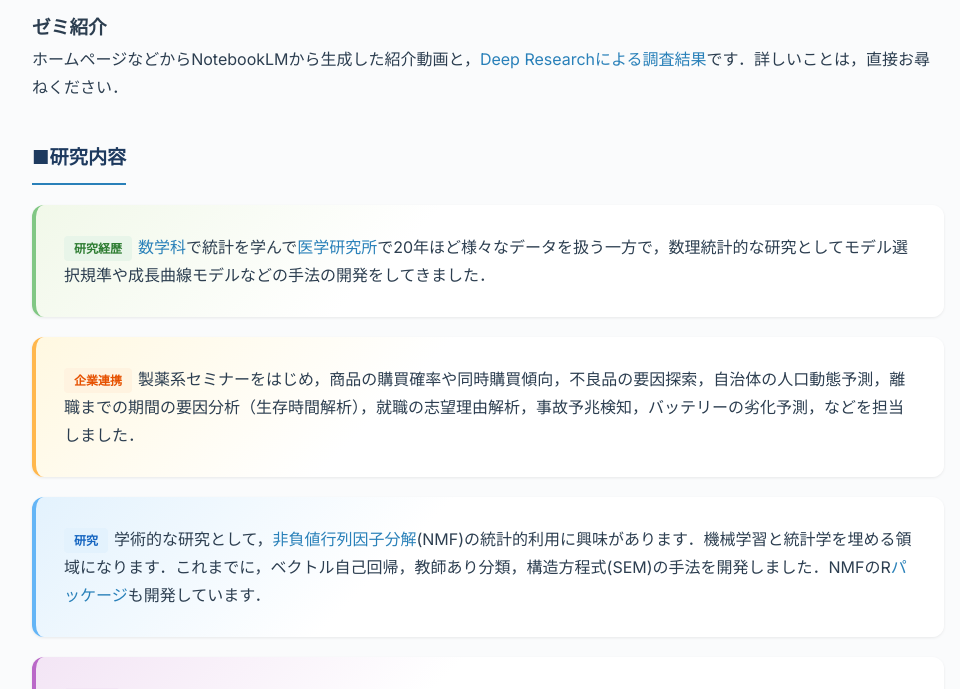
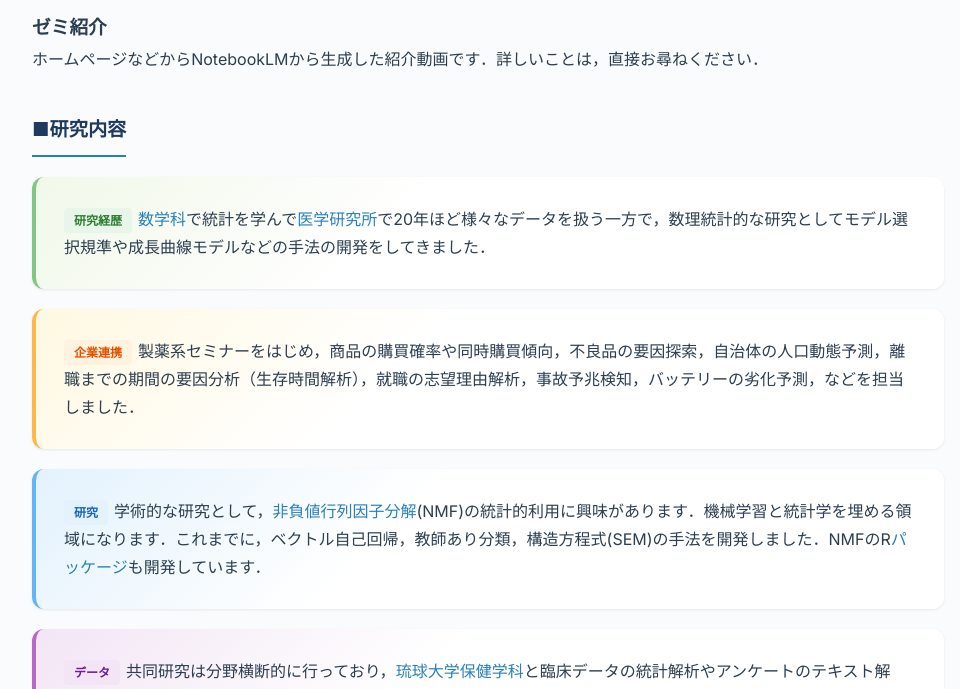
Before and after one commit to ksatohds/ksatohds.github.io, a Jekyll site: the page built from laboratory.md, in a window 1280 px wide and 900 px high, scrolled down 746 px, cut to the strip 211-900 px from the top of the window. Shown: the whole strip, without its empty margins (152-1112 px from the left). Built offline with Jekyll 4.4.1, drawn with Linux system fonts in a browser that asks for light colours.

Commit message:
20260512 simplify seminar intro text
Co-Authored-By: Claude Opus 4.6 (1M context) <noreply@anthropic.com>

```diff
--- a/laboratory.md
+++ b/laboratory.md
@@ -22,7 +22,7 @@ title: ゼミ
   </div>
 
   <h3>ゼミ紹介</h3>
-  <p>ホームページなどからNotebookLMから生成した紹介動画と，<a href="{{ 'image/deep_research.pdf' | relative_url }}">Deep Researchによる調査結果</a>です．詳しいことは，直接お尋ねください．</p>
+  <p>ホームページなどからNotebookLMから生成した紹介動画です．詳しいことは，直接お尋ねください．</p>
 </div>
 
 <div class="section">
```
